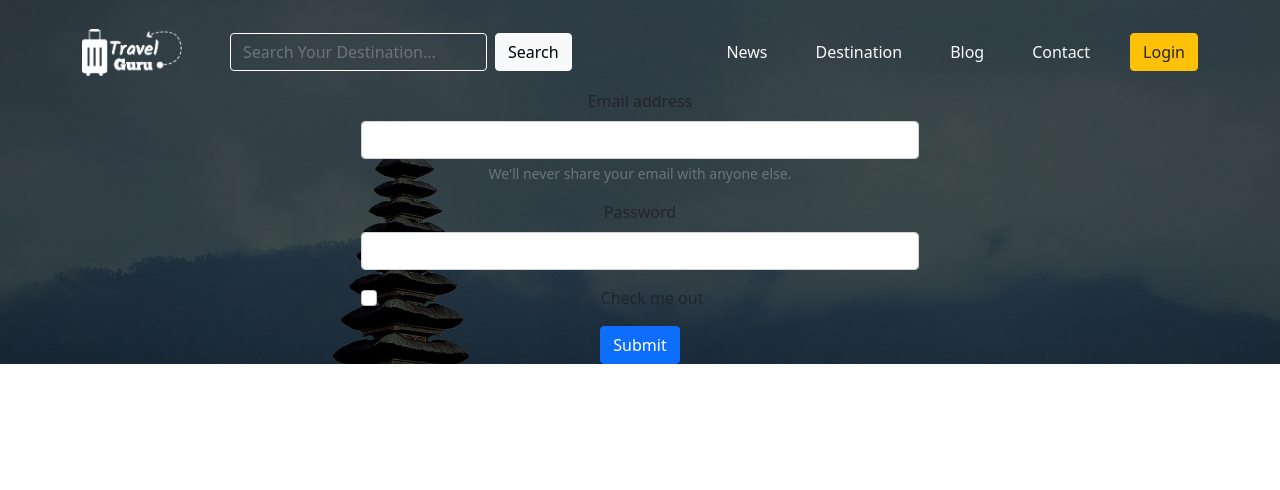
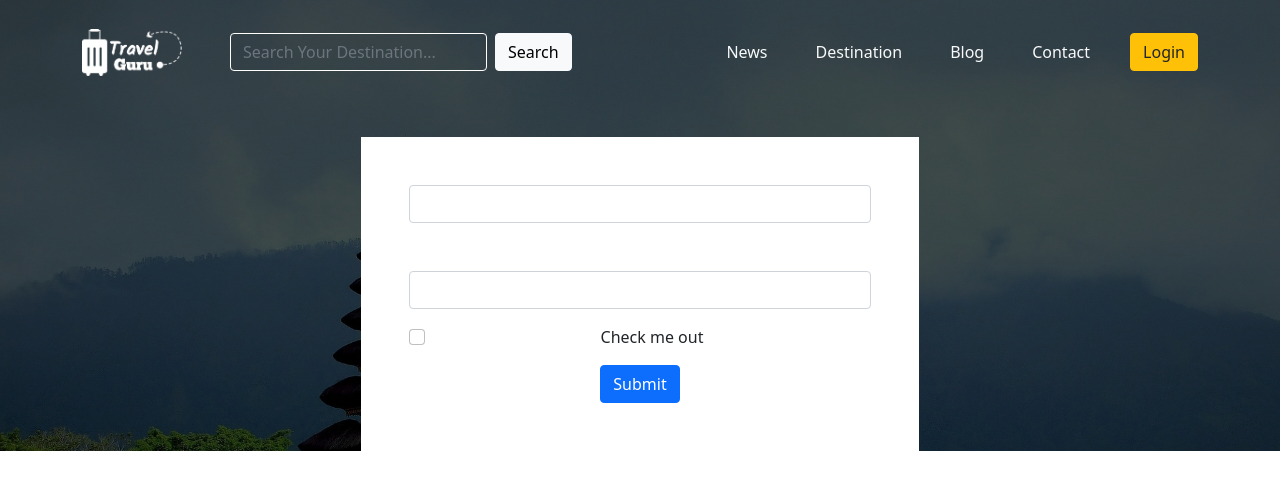
Before and after one commit to emonShimoul/travel-guru-react-client, a React (Create React App) app: page /login in a window 1280 px wide. Shown: the top 490 px of the page. Built offline with nearby package versions, Linux system fonts and the light colour scheme.

Commit message:
slight change in Header.js

```diff
--- a/src/components/Header/Header.js
+++ b/src/components/Header/Header.js
@@ -5,6 +5,7 @@ import logo from '../../images/logo.png';
 import './Header.css';
 
 const Header = () => {
+    const textLight = "text-light";
     return (
         <div>
             <Navbar expand="lg" className='pt-4'>
@@ -28,10 +29,10 @@ const Header = () => {
                             style={{ maxHeight: '100px' }}
                             navbarScroll
                         >
-                            <Link className='text-decoration-none text-light navlink' to='/news'>News</Link>
-                            <Link className='text-decoration-none text-light navlink' to='/destination'>Destination</Link>
-                            <Link className='text-decoration-none text-light navlink' to='/blog'>Blog</Link>
-                            <Link className='text-decoration-none text-light navlink' to='/contact'>Contact</Link>
+                            <Link className={`text-decoration-none ${textLight} navlink`} to='/news'>News</Link>
+                            <Link className={`text-decoration-none ${textLight} navlink`} to='/destination'>Destination</Link>
+                            <Link className={`text-decoration-none ${textLight} navlink`} to='/blog'>Blog</Link>
+                            <Link className={`text-decoration-none ${textLight} navlink`} to='/contact'>Contact</Link>
                         </Nav>
                             <Button className='ms-3' variant="warning"><Link className='text-decoration-none text-dark' to='/login'>Login</Link></Button>
                     </Navbar.Collapse>
--- a/src/components/Login/Login.js
+++ b/src/components/Login/Login.js
@@ -3,19 +3,19 @@ import React from 'react';
 const Login = () => {
     return (
         <div className='container'>
-            <form className='mx-auto w-50'>
-                <div className="mb-3">
-                    <label for="exampleInputEmail1" className="form-label">Email address</label>
+            <form className='mx-auto w-50 bg-white p-5 mt-5'>
+                <div className="mb-5">
+                    {/* <label htmlFor="exampleInputEmail1" className="form-label">Email address</label> */}
                     <input type="email" className="form-control" id="exampleInputEmail1" aria-describedby="emailHelp" />
-                    <div id="emailHelp" className="form-text">We'll never share your email with anyone else.</div>
+                    {/* <div id="emailHelp" className="form-text">We'll never share your email with anyone else.</div> */}
                 </div>
                 <div className="mb-3">
-                    <label for="exampleInputPassword1" className="form-label">Password</label>
+                    {/* <label htmlFor="exampleInputPassword1" className="form-label">Password</label> */}
                     <input type="password" className="form-control" id="exampleInputPassword1" />
                 </div>
                 <div className="mb-3 form-check">
                     <input type="checkbox" className="form-check-input" id="exampleCheck1" />
-                    <label className="form-check-label" for="exampleCheck1">Check me out</label>
+                    <label className="form-check-label" htmlFor="exampleCheck1">Check me out</label>
                 </div>
                 <button type="submit" className="btn btn-primary">Submit</button>
             </form>
```
